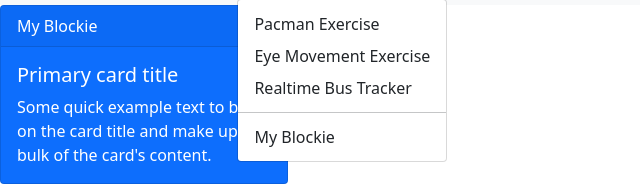
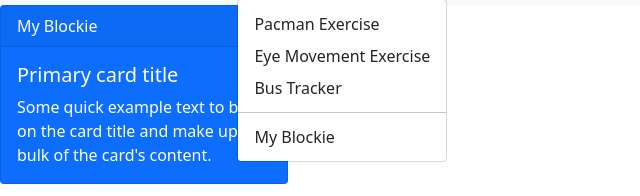
Before and after one commit to MatthewOCloutier/matthewocloutier.github.io, a plain HTML site: page index.html in a window 1280 px wide. Both pictures are taken after a click on the button "Projects". Shown: the part 436-632 px from the top of the page, 0-640 px from the left. Drawn offline with nearby package versions, Linux system fonts and the light colour scheme.

Commit message:
bustracker link

```diff
--- a/index.html
+++ b/index.html
@@ -41,7 +41,7 @@
               <ul class="dropdown-menu" aria-labelledby="navbarDropdown">
                 <li><a class="dropdown-item" href="https://github.com/MatthewOCloutier/PacMen-Exercise">Pacman Exercise</a></li>
                 <li><a class="dropdown-item" href="https://github.com/MatthewOCloutier/Eye-Exercise/tree/main/eye-exercise">Eye Movement Exercise</a></li>
-                <li><a class="dropdown-item" href="#">Realtime Bus Tracker</a></li>
+                <li><a class="dropdown-item" href="https://github.com/MatthewOCloutier/Bus-Tracker">Bus Tracker</a></li>
                 <li><hr class="dropdown-divider"></li>
                 <li><a class="dropdown-item" href="https://github.com/MatthewOCloutier/myBlockie">My Blockie</a></li>
               </ul>
```
